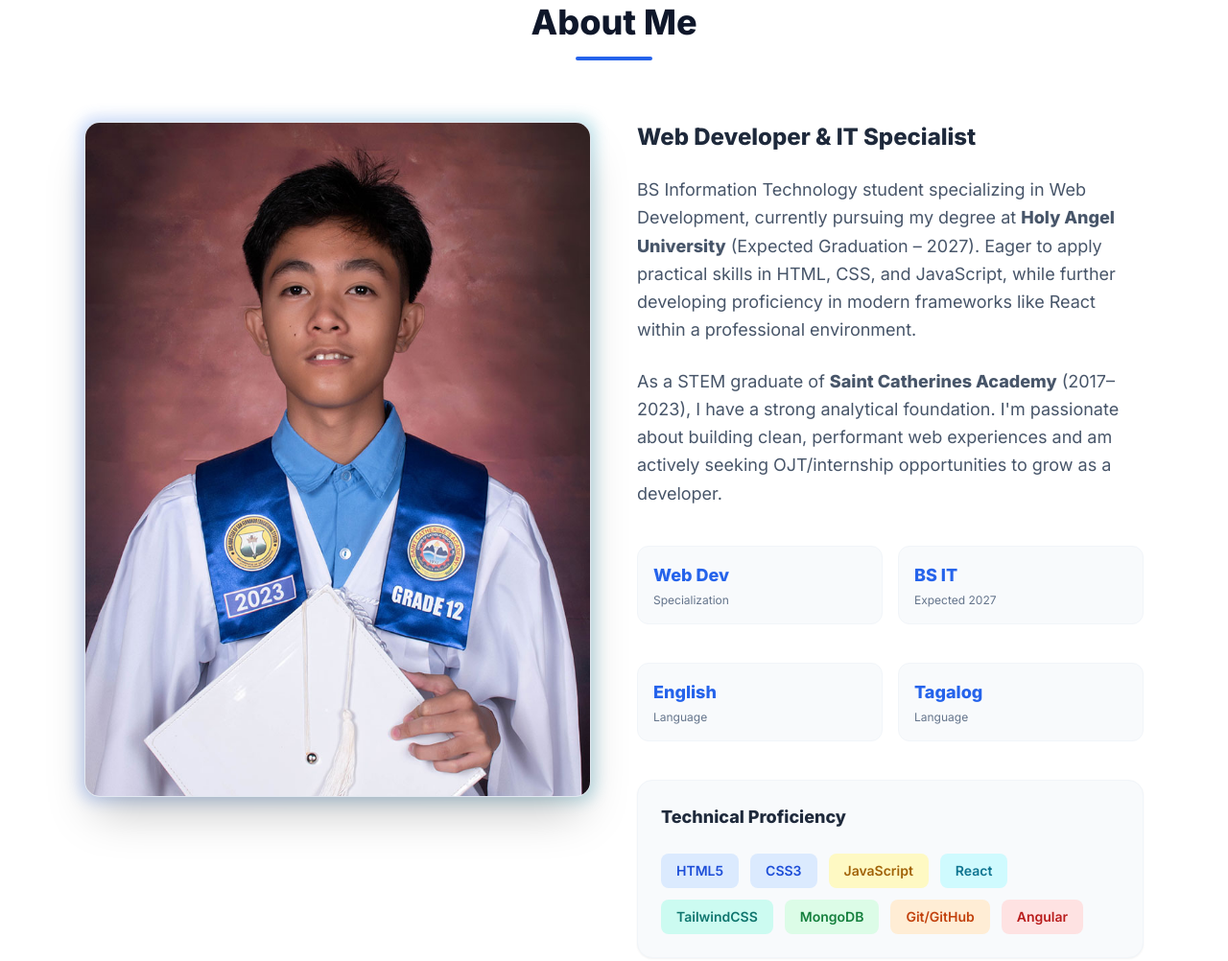
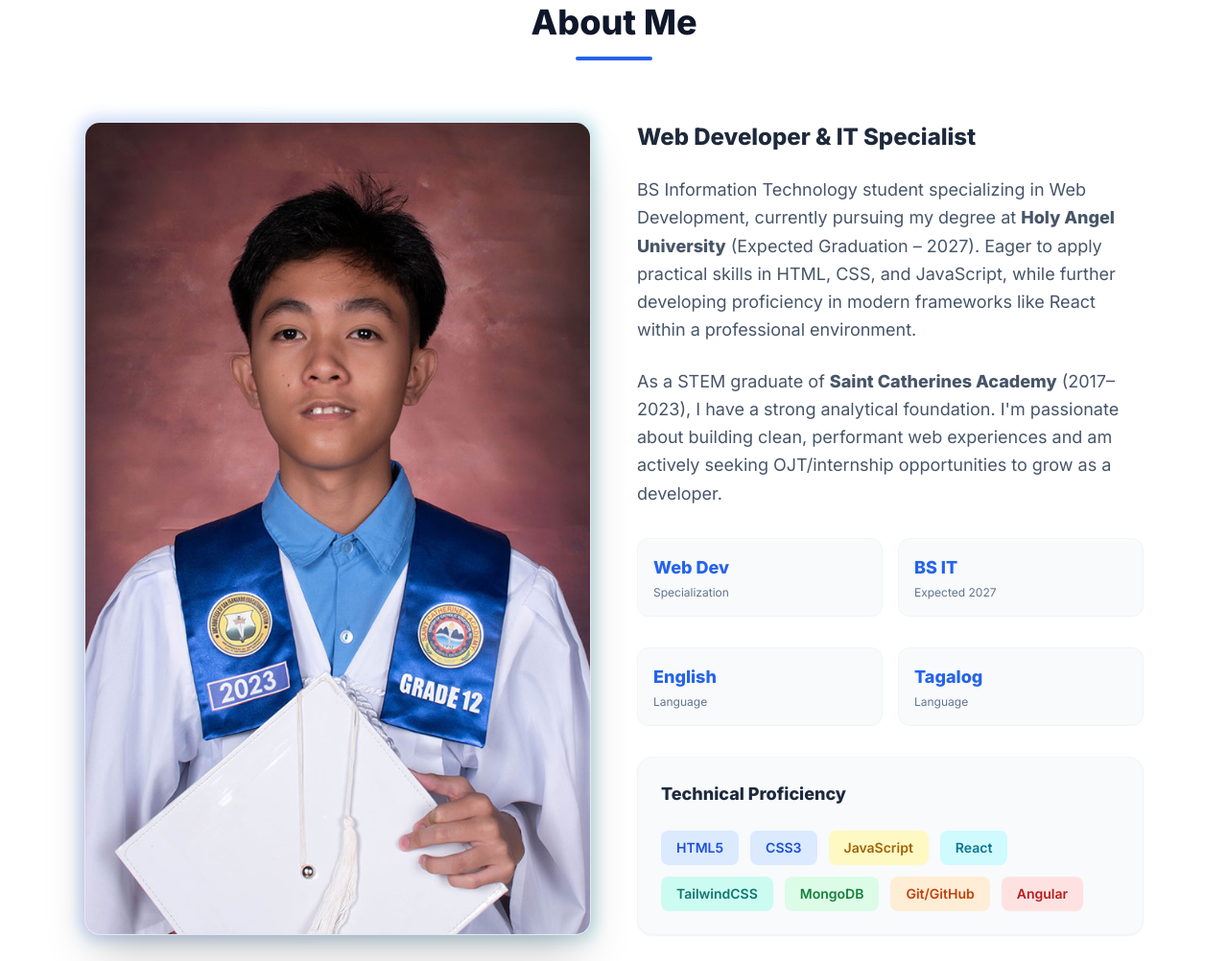
Before and after one commit to Zankcry/Web_Portfolio, a plain HTML site: page index.html in a window 1280 px wide. Shown: the part 893-1895 px from the top of the page at 96% size. Drawn offline with nearby package versions, Linux system fonts and the light colour scheme.

Commit message:
Enhance About Section layout

```diff
--- a/index.html
+++ b/index.html
@@ -176,22 +176,22 @@
                 <div class="w-20 h-1 bg-primary mx-auto rounded-full"></div>
             </div>
 
-            <div class="grid grid-cols-1 lg:grid-cols-2 gap-12 items-start">
+            <div class="grid grid-cols-1 lg:grid-cols-2 gap-12 items-stretch">
 
                 <!-- Left Column: Photo Placeholder -->
-                <div class="reveal relative group max-w-sm mx-auto lg:max-w-none w-full">
+                <div class="reveal relative group max-w-sm mx-auto lg:max-w-none w-full h-full">
                     <!-- Glow Effect behind image -->
                     <div class="absolute -inset-1 bg-gradient-to-r from-blue-600 to-cyan-600 rounded-2xl blur opacity-25 group-hover:opacity-75 transition duration-1000 group-hover:duration-200"></div>
 
                     <!-- The Photo Container -->
-                    <div class="relative aspect-[3/4] w-full bg-slate-100 dark:bg-slate-700 rounded-2xl overflow-hidden shadow-2xl flex flex-col items-center justify-center border border-slate-200 dark:border-slate-600">
+                    <div class="relative aspect-[3/4] lg:aspect-auto w-full lg:h-full lg:min-h-[760px] bg-slate-100 dark:bg-slate-700 rounded-2xl overflow-hidden shadow-2xl flex flex-col items-center justify-center border border-slate-200 dark:border-slate-600">
 
                             <img src="gradpic.jpg" alt="James Michael L. Duque" class="absolute inset-0 w-full h-full object-cover">
                     </div>
                 </div>
 
                 <!-- Right Column: Bio & Skills -->
-                <div class="reveal space-y-10">
+                <div class="reveal space-y-8">
                     <div>
                         <h3 class="text-2xl font-bold mb-6 text-slate-800 dark:text-slate-100">Web Developer & IT Specialist</h3>
                         <p class="text-slate-600 dark:text-slate-300 leading-relaxed mb-6 text-lg">
```
